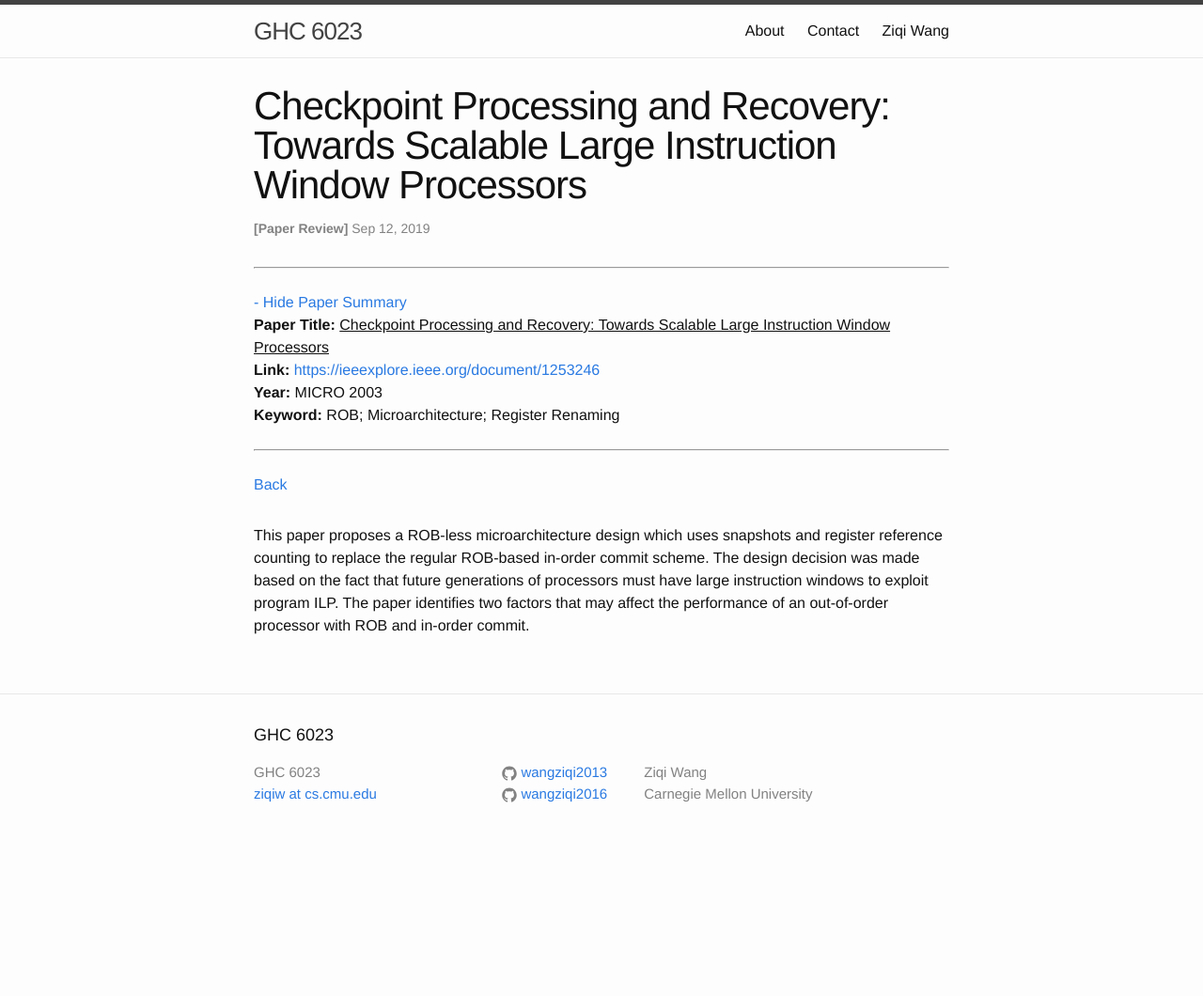
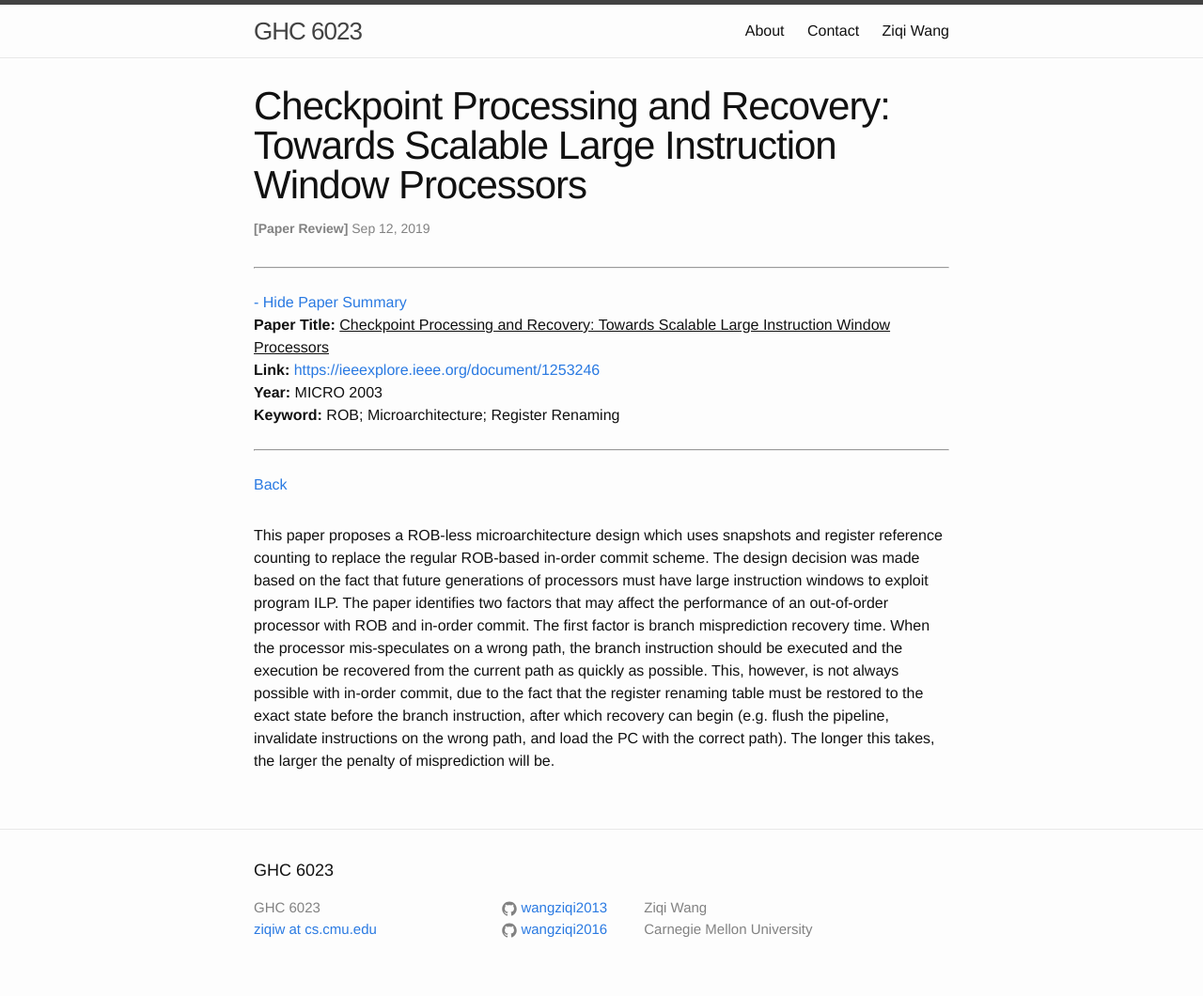
Before and after one commit to wangziqi2013/wangziqi2013.github.io, a Jekyll site: the page built from _posts/2019-09-12-checkpoint-processing-and-recovery.markdown, in a window 1280 px wide. Shown: the whole page at 94% size. Built offline with Jekyll 4.4.1, drawn with Linux system fonts in a browser that asks for light colours; before the commit the page ends 916 px from its top, so only the background shows below that.

Commit message:
Adding first problem

```diff
--- a/_posts/2019-09-12-checkpoint-processing-and-recovery.markdown
+++ b/_posts/2019-09-12-checkpoint-processing-and-recovery.markdown
@@ -16,4 +16,10 @@ version_mgmt:
 This paper proposes a ROB-less microarchitecture design which uses snapshots and register reference counting to
 replace the regular ROB-based in-order commit scheme. The design decision was made based on the fact that future
 generations of processors must have large instruction windows to exploit program ILP. The paper identifies two
-factors that may affect the performance of an out-of-order processor with ROB and in-order commit.
+factors that may affect the performance of an out-of-order processor with ROB and in-order commit. The first factor
+is branch misprediction recovery time. When the processor mis-speculates on a wrong path, the branch instruction
+should be executed and the execution be recovered from the current path as quickly as possible. This, however, is not
+always possible with in-order commit, due to the fact that the register renaming table must be restored to the
+exact state before the branch instruction, after which recovery can begin (e.g. flush the pipeline, invalidate
+instructions on the wrong path, and load the PC with the correct path). The longer this takes, the larger the
+penalty of misprediction will be.
```
